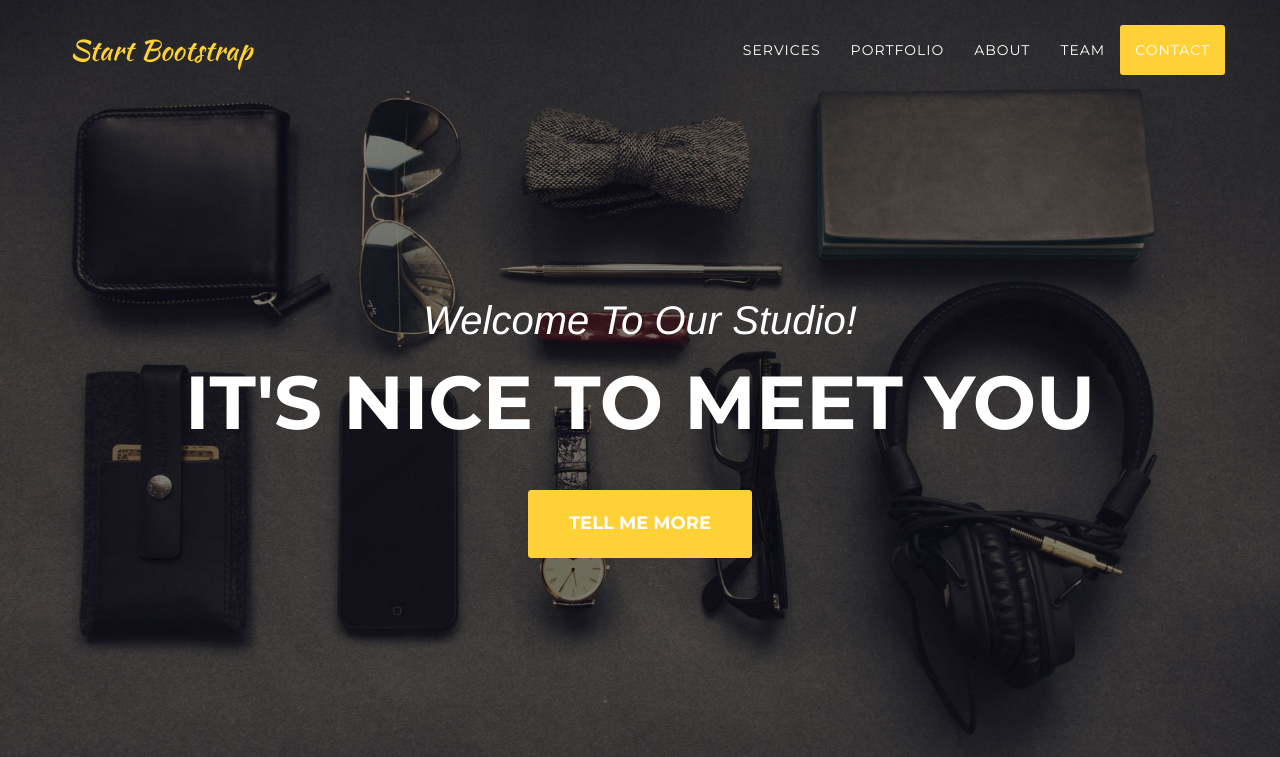
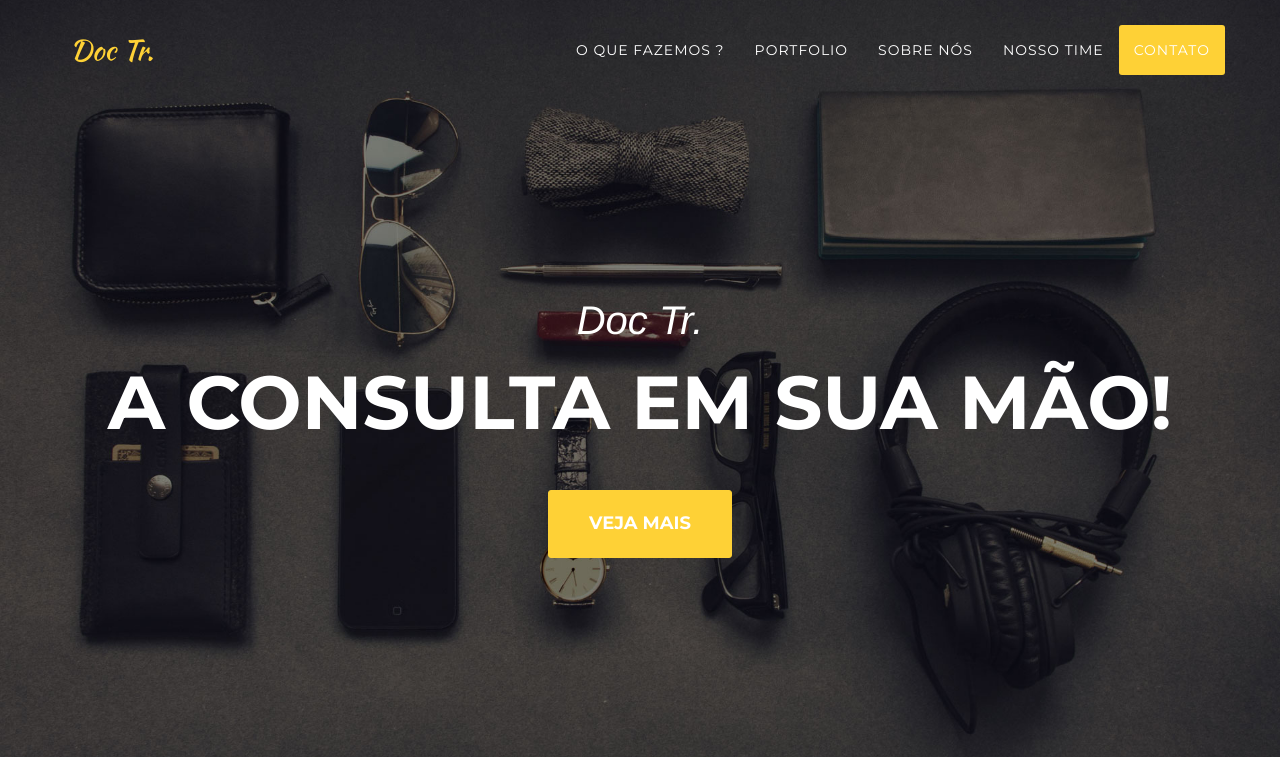
Before and after one commit to matheuslins/Doc.tr, a Django app: page / in a window 1280 px wide. Shown: the top 757 px of the page. Run offline with Django 3.2, Linux system fonts and the light colour scheme; some libraries are stand-ins or nearby versions; some web fonts are replaced.

Commit message:
texto da capa

```diff
--- a/core/templates/index.html
+++ b/core/templates/index.html
@@ -10,7 +10,7 @@
     <meta name="description" content="">
     <meta name="author" content="">
 
-    <title>Agency - Start Bootstrap Theme</title>
+    <title>Doc. Tr.</title>
 
     <!-- Bootstrap Core CSS -->
     <link href="{% static 'css/bootstrap.min.css' %}" rel="stylesheet">
@@ -47,7 +47,7 @@
                     <span class="icon-bar"></span>
                     <span class="icon-bar"></span>
                 </button>
-                <a class="navbar-brand page-scroll" href="#page-top">Start Bootstrap</a>
+                <a class="navbar-brand page-scroll" href="#page-top">Doc Tr.</a>
             </div>
 
             <!-- Collect the nav links, forms, and other content for toggling -->
@@ -57,19 +57,19 @@
                         <a href="#page-top"></a>
                     </li>
                     <li>
-                        <a class="page-scroll" href="#services">Services</a>
+                        <a class="page-scroll" href="#services">O que fazemos ?</a>
                     </li>
                     <li>
                         <a class="page-scroll" href="#portfolio">Portfolio</a>
                     </li>
                     <li>
-                        <a class="page-scroll" href="#about">About</a>
+                        <a class="page-scroll" href="#about">Sobre nós</a>
                     </li>
                     <li>
-                        <a class="page-scroll" href="#team">Team</a>
+                        <a class="page-scroll" href="#team">Nosso Time</a>
                     </li>
                     <li>
-                        <a class="page-scroll" href="#contact">Contact</a>
+                        <a class="page-scroll" href="#contact">Contato</a>
                     </li>
                 </ul>
             </div>
@@ -82,9 +82,9 @@
     <header>
         <div class="container">
             <div class="intro-text">
-                <div class="intro-lead-in">Welcome To Our Studio!</div>
-                <div class="intro-heading">It's Nice To Meet You</div>
-                <a href="#services" class="page-scroll btn btn-xl">Tell Me More</a>
+                <div class="intro-lead-in">Doc Tr.</div>
+                <div class="intro-heading">A consulta em sua mão!</div>
+                <a href="#services" class="page-scroll btn btn-xl">Veja mais</a>
             </div>
         </div>
     </header>
```
